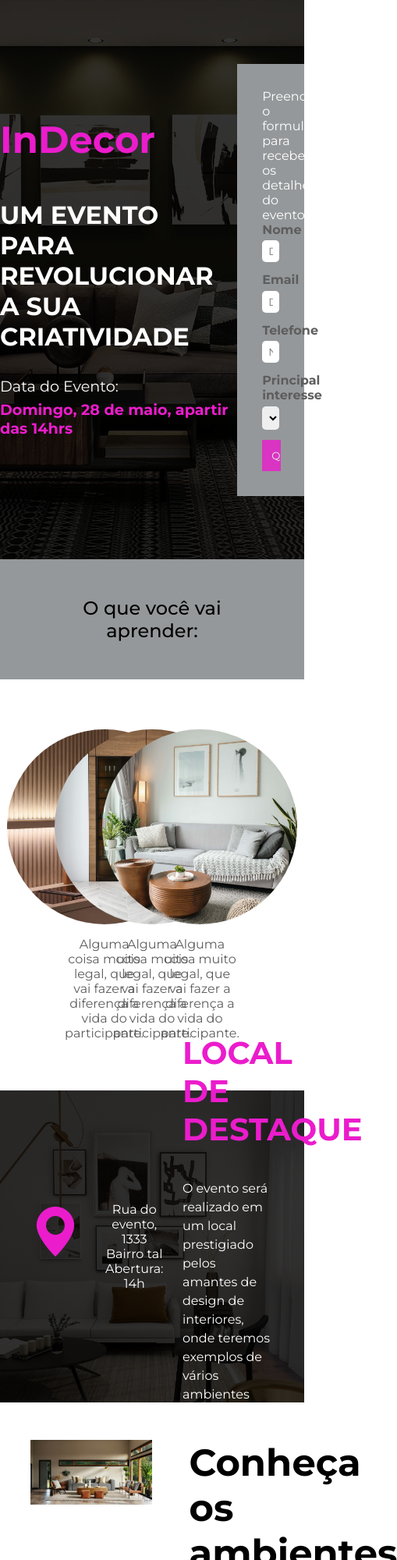
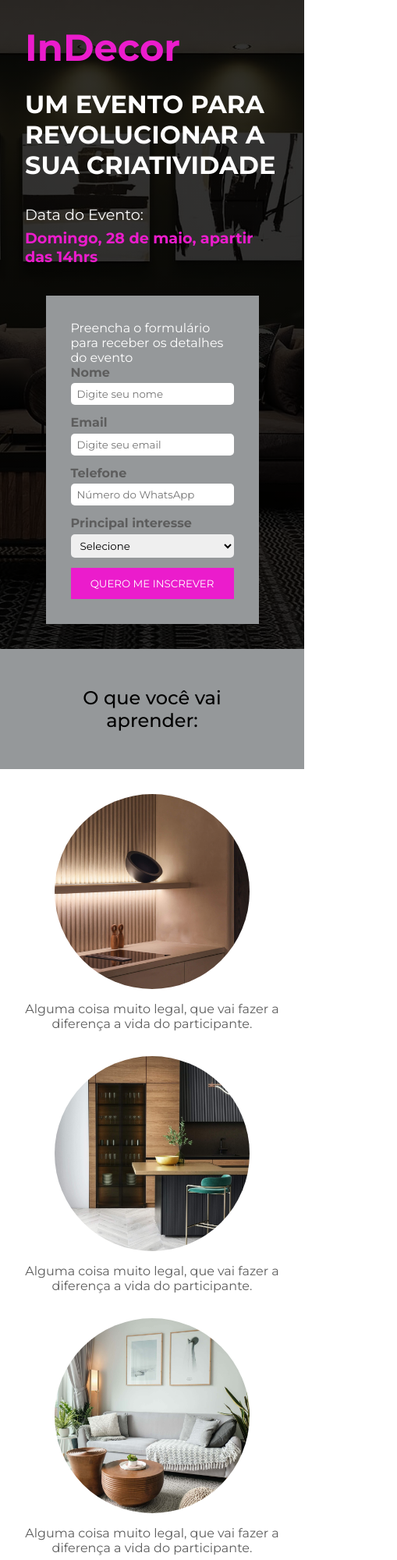
Before and after one commit to guirodrigues9876/landing_page, a plain HTML site: page index.html in a window 390 px wide. Shown: the top 2000 px of the page at 78% size, 509 px wide, since content can reach past the window. Drawn offline with nearby package versions, Linux system fonts and the light colour scheme.

Commit message:
mobile responsiveness

```diff
--- a/css/style.css
+++ b/css/style.css
@@ -296,3 +296,118 @@
 #footer span{
     font-weight: bold;
 }
+
+/* Mobile */
+@media (max-width: 450px){
+
+    .btn{
+        opacity: 1;
+    }
+
+    /* Event form */
+    #event-description{
+        flex-direction: column;
+        height: auto;
+    }
+
+    #disclaimer {
+        padding: 2em;
+    }
+
+    #disclaimer h2{
+        margin-bottom: .5em;
+    }
+
+    #subscription-form{
+        max-width: 70%;
+        margin-bottom: 2em;
+    }
+
+    /* Benefits section */
+    .benefits{
+        flex-direction: column;
+        align-items: center;
+        width: auto;
+        padding: 2em;
+    }
+
+    .benefit {
+        max-width: 100%;
+        margin-bottom: 2em;
+    }
+
+    /* Event Location */
+    #location{
+        flex-direction: column;
+        height: auto;
+        text-align: center;
+        padding: 2em 0;
+
+    }
+
+    #address {
+        order: 2;
+        flex-direction: column;
+        max-width: 100%;
+
+    }
+
+    #address i {
+        margin: .3em 0;
+    }
+
+    #about-location{
+        order: 1;
+        max-width: 100%;
+    }
+
+    #about-location h3{
+        margin-bottom: 0;
+    }
+
+    #about-location p{
+        display: none;
+    }
+
+    /* Event details container */
+
+    .detail{
+        flex-direction: column;
+        margin-bottom: .5em;
+        gap: 0;
+    }
+
+    .detail img{
+        width: 100%;
+        margin: 2em 0;
+    }
+
+    #detail-1 img{
+        display: none;
+    }
+
+    .detail-description {
+        padding: 0;
+    }
+
+    #detail-3 img{
+        order: 2;
+    }
+
+    #details-3 .detail-description {
+        order: 1;
+    }
+
+    /* call to action section */
+
+    #cta{
+        text-align: center;
+    }
+
+    #cta .btn{
+        width: 80%;
+
+    }
+
+
+}
```
